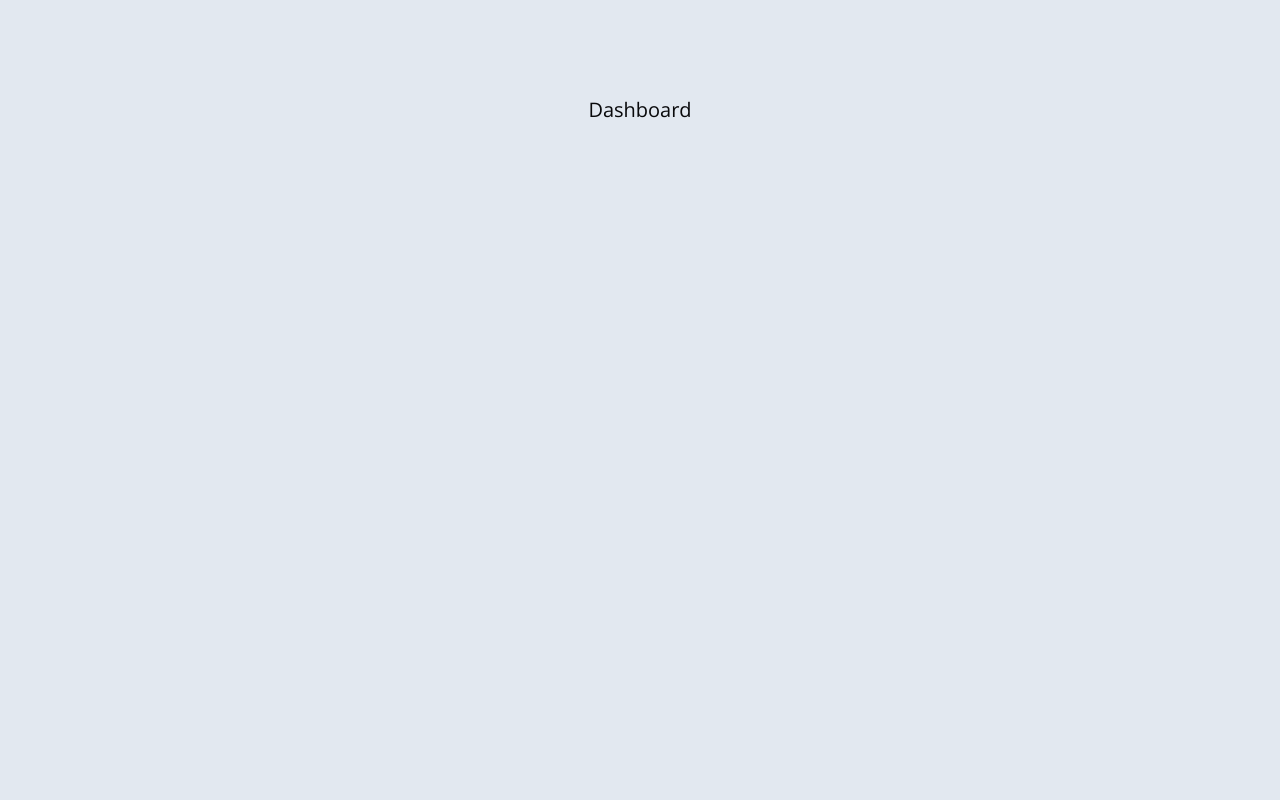
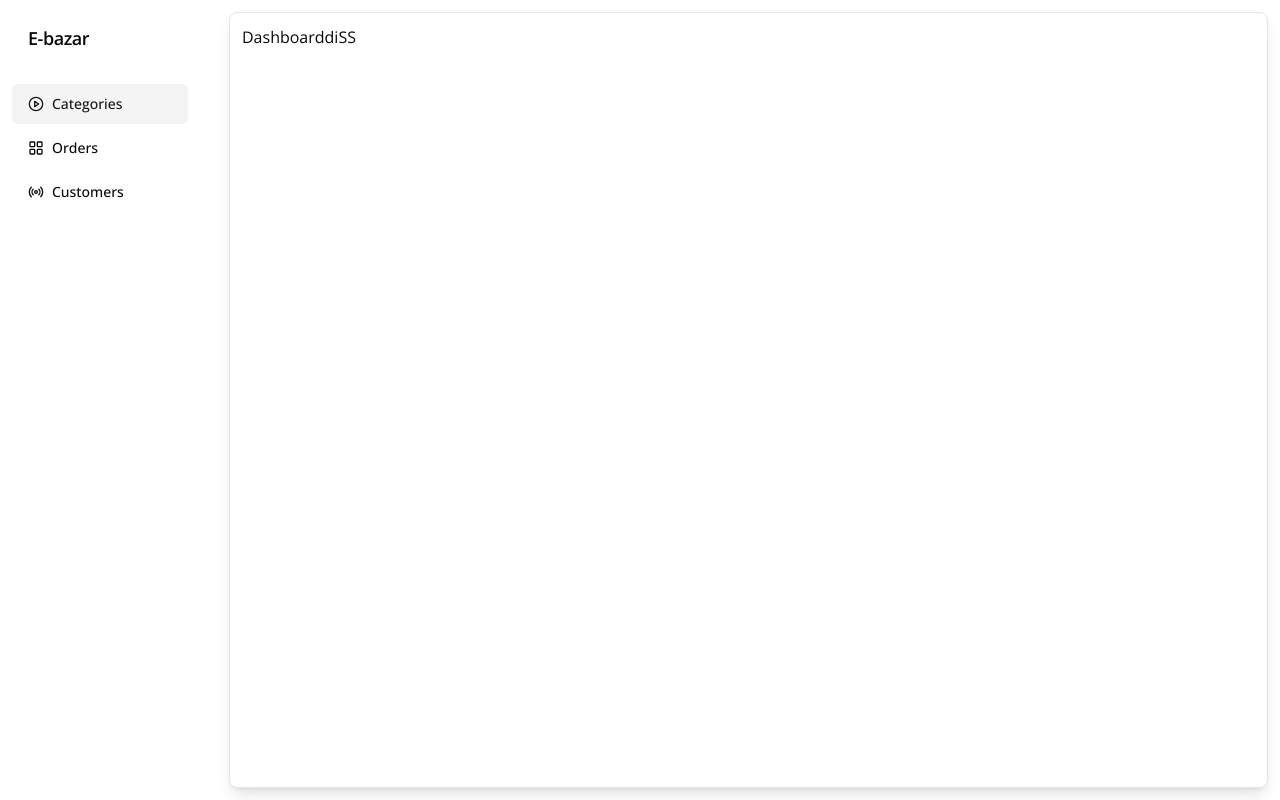
Before and after one commit to Javid726/ebazar, a Next.js app: page /dashboard in a window 1280 px wide. Built offline with nearby package versions, Linux system fonts and the light colour scheme.

Commit message:
dashboard skeleton partly added

```diff
--- a/app/dashboard/page.tsx
+++ b/app/dashboard/page.tsx
@@ -1,7 +1,16 @@
+import { Separator } from '@/components/ui/separator';
+import { Sidebar } from './sidebar';
+
 export default function DashboardPage() {
   return (
-    <div className="min-h-screen p-24 text-center bg-slate-200">
-      <h1 className="text-xl">Dashboard</h1>
+    <div className="min-h-screen flex gap-2">
+      <aside className="w-[200px]">
+        <Sidebar />
+      </aside>
+      <Separator orientation="vertical" />
+      <div className="grow rounded-lg bg-background shadow-lg border m-3 p-3 ">
+        DashboarddiSS
+      </div>
     </div>
   );
 }
--- /dev/null
+++ b/app/dashboard/sidebar.tsx
@@ -0,0 +1,73 @@
+import { cn } from '@/lib/utils';
+import { Button } from '@/components/ui/button';
+
+interface SidebarProps extends React.HTMLAttributes<HTMLDivElement> {}
+
+export function Sidebar({ className }: SidebarProps) {
+  return (
+    <div className={cn('pb-12', className)}>
+      <div className="space-y-4 py-4">
+        <div className="px-3 py-2">
+          <h2 className="mb-8 px-4 text-lg font-semibold tracking-tight">
+            E-bazar
+          </h2>
+          <div className="space-y-1">
+            <Button variant="secondary" className="w-full justify-start">
+              <svg
+                xmlns="http://www.w3.org/2000/svg"
+                viewBox="0 0 24 24"
+                fill="none"
+                stroke="currentColor"
+                strokeWidth="2"
+                strokeLinecap="round"
+                strokeLinejoin="round"
+                className="mr-2 h-4 w-4"
+              >
+                <circle cx="12" cy="12" r="10" />
+                <polygon points="10 8 16 12 10 16 10 8" />
+              </svg>
+              Categories
+            </Button>
+            <Button variant="ghost" className="w-full justify-start">
+              <svg
+                xmlns="http://www.w3.org/2000/svg"
+                viewBox="0 0 24 24"
+                fill="none"
+                stroke="currentColor"
+                strokeWidth="2"
+                strokeLinecap="round"
+                strokeLinejoin="round"
+                className="mr-2 h-4 w-4"
+              >
+                <rect width="7" height="7" x="3" y="3" rx="1" />
+                <rect width="7" height="7" x="14" y="3" rx="1" />
+                <rect width="7" height="7" x="14" y="14" rx="1" />
+                <rect width="7" height="7" x="3" y="14" rx="1" />
+              </svg>
+              Orders
+            </Button>
+            <Button variant="ghost" className="w-full justify-start">
+              <svg
+                xmlns="http://www.w3.org/2000/svg"
+                viewBox="0 0 24 24"
+                fill="none"
+                stroke="currentColor"
+                strokeWidth="2"
+                strokeLinecap="round"
+                strokeLinejoin="round"
+                className="mr-2 h-4 w-4"
+              >
+                <path d="M4.9 19.1C1 15.2 1 8.8 4.9 4.9" />
+                <path d="M7.8 16.2c-2.3-2.3-2.3-6.1 0-8.5" />
+                <circle cx="12" cy="12" r="2" />
+                <path d="M16.2 7.8c2.3 2.3 2.3 6.1 0 8.5" />
+                <path d="M19.1 4.9C23 8.8 23 15.1 19.1 19" />
+              </svg>
+              Customers
+            </Button>
+          </div>
+        </div>
+      </div>
+    </div>
+  );
+}
--- /dev/null
+++ b/components/ui/accordion.tsx
@@ -0,0 +1,58 @@
+'use client';
+
+import * as React from 'react';
+import * as AccordionPrimitive from '@radix-ui/react-accordion';
+import { ChevronDown } from 'lucide-react';
+
+import { cn } from '@/lib/utils';
+
+const Accordion = AccordionPrimitive.Root;
+
+const AccordionItem = React.forwardRef<
+  React.ElementRef<typeof AccordionPrimitive.Item>,
+  React.ComponentPropsWithoutRef<typeof AccordionPrimitive.Item>
+>(({ className, ...props }, ref) => (
+  <AccordionPrimitive.Item
+    ref={ref}
+    className={cn('border-b', className)}
+    {...props}
+  />
+));
+AccordionItem.displayName = 'AccordionItem';
+
+const AccordionTrigger = React.forwardRef<
+  React.ElementRef<typeof AccordionPrimitive.Trigger>,
+  React.ComponentPropsWithoutRef<typeof AccordionPrimitive.Trigger>
+>(({ className, children, ...props }, ref) => (
+  <AccordionPrimitive.Header className="flex">
+    <AccordionPrimitive.Trigger
+      ref={ref}
+      className={cn(
+        'flex flex-1 items-center justify-between py-4 font-medium transition-all hover:underline [&[data-state=open]>svg]:rotate-180',
+        className
+      )}
+      {...props}
+    >
+      {children}
+      <ChevronDown className="h-4 w-4 shrink-0 transition-transform duration-200" />
+    </AccordionPrimitive.Trigger>
+  </AccordionPrimitive.Header>
+));
+AccordionTrigger.displayName = AccordionPrimitive.Trigger.displayName;
+
+const AccordionContent = React.forwardRef<
+  React.ElementRef<typeof AccordionPrimitive.Content>,
+  React.ComponentPropsWithoutRef<typeof AccordionPrimitive.Content>
+>(({ className, children, ...props }, ref) => (
+  <AccordionPrimitive.Content
+    ref={ref}
+    className="overflow-hidden text-sm transition-all data-[state=closed]:animate-accordion-up data-[state=open]:animate-accordion-down"
+    {...props}
+  >
+    <div className={cn('pb-4 pt-0', className)}>{children}</div>
+  </AccordionPrimitive.Content>
+));
+
+AccordionContent.displayName = AccordionPrimitive.Content.displayName;
+
+export { Accordion, AccordionItem, AccordionTrigger, AccordionContent };
--- /dev/null
+++ b/components/ui/separator.tsx
@@ -0,0 +1,31 @@
+"use client"
+
+import * as React from "react"
+import * as SeparatorPrimitive from "@radix-ui/react-separator"
+
+import { cn } from "@/lib/utils"
+
+const Separator = React.forwardRef<
+  React.ElementRef<typeof SeparatorPrimitive.Root>,
+  React.ComponentPropsWithoutRef<typeof SeparatorPrimitive.Root>
+>(
+  (
+    { className, orientation = "horizontal", decorative = true, ...props },
+    ref
+  ) => (
+    <SeparatorPrimitive.Root
+      ref={ref}
+      decorative={decorative}
+      orientation={orientation}
+      className={cn(
+        "shrink-0 bg-border",
+        orientation === "horizontal" ? "h-[1px] w-full" : "h-full w-[1px]",
+        className
+      )}
+      {...props}
+    />
+  )
+)
+Separator.displayName = SeparatorPrimitive.Root.displayName
+
+export { Separator }
--- a/package.json
+++ b/package.json
@@ -10,8 +10,10 @@
   },
   "dependencies": {
     "@hookform/resolvers": "^3.3.4",
+    "@radix-ui/react-accordion": "^1.1.2",
     "@radix-ui/react-checkbox": "^1.0.4",
     "@radix-ui/react-label": "^2.0.2",
+    "@radix-ui/react-separator": "^1.0.3",
     "@radix-ui/react-slot": "^1.0.2",
     "class-variance-authority": "^0.7.0",
     "clsx": "^2.1.0",
```
Also changed, not shown: 1 other file (tests, documents, lock files or other folders).
